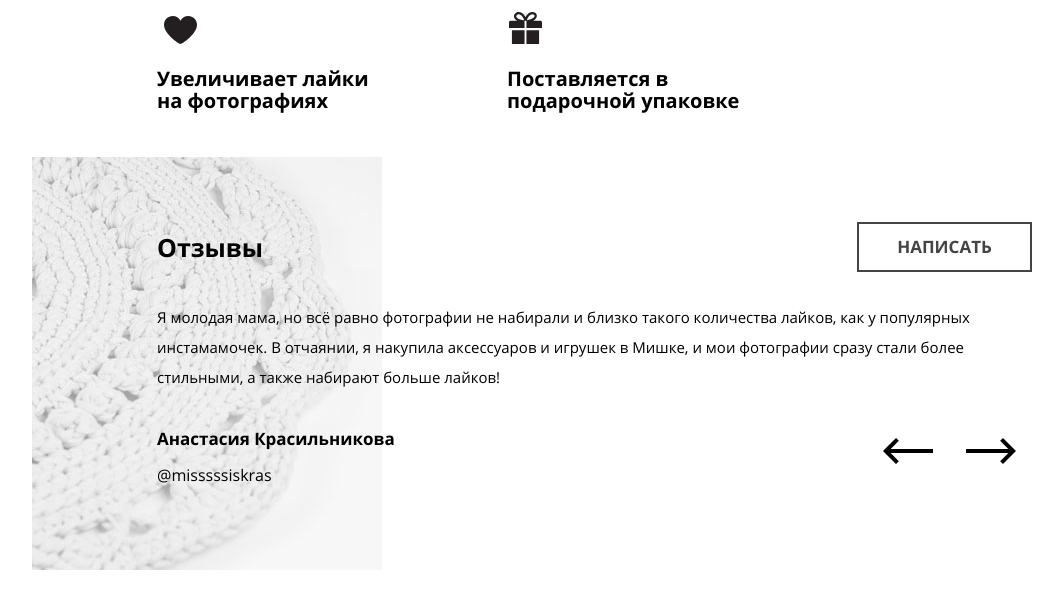
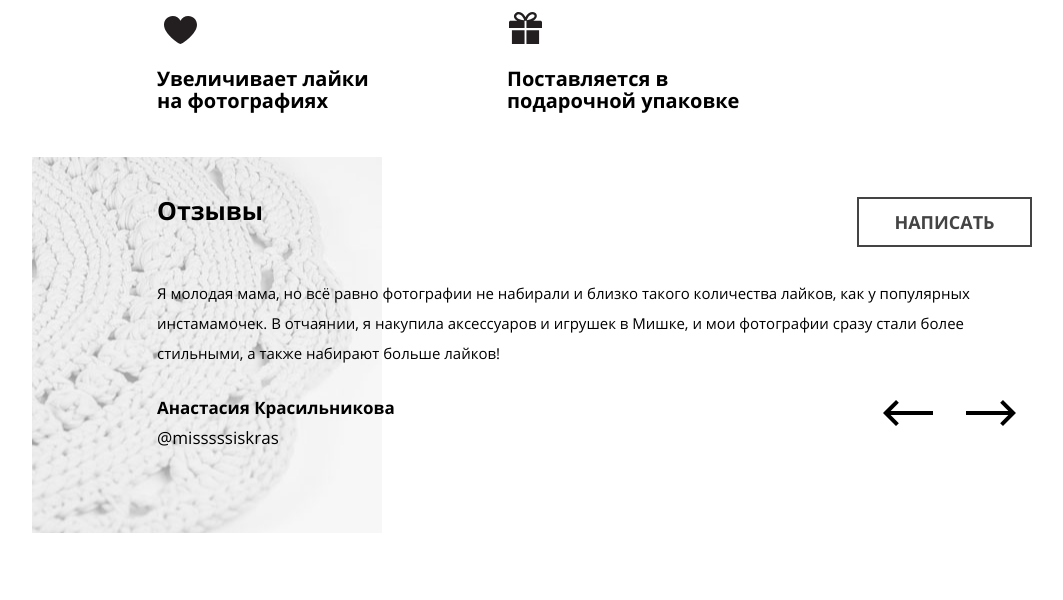
Before and after one commit to Edinorog86/227974-mishka, a website: page index.html in a window 1280 px wide. Shown: the part 2098-2698 px from the top of the page, without its empty margins (133-1196 px from the left). Drawn offline with nearby package versions, Linux system fonts and the light colour scheme; files that its build step writes are made by us from their sources; grey boxes are pictures that could not be loaded.

Commit message:
some pixels

```diff
--- a/sass/blocks/comments.scss
+++ b/sass/blocks/comments.scss
@@ -1,19 +1,21 @@
 .comments__wrapper {
-  padding-top: 65px;
+  padding-top: 38px;
   padding-bottom: 50px;
 }
 
 .comments__title {
   @include mobile-secondary-title;
+  margin-bottom: 23px;
 }
 
 .comments blockquote {
   margin: 0;
+  margin-bottom: 30px;
 }
 
 .comments__text {
   margin: 0;
-  margin-bottom: 35px;
+  margin-bottom: 28px;
   font-size: 15px;
   line-height: 30px;
   font-weight: normal;
@@ -21,7 +23,7 @@
 
 .comments__author {
   display: block;
-  margin-bottom: 13px;
+  margin-bottom: 3px;
   font-size: 17px;
   line-height: 24px;
   font-weight: bold;
@@ -29,13 +31,18 @@
 }
 
 .comments__author-contact {
+  font-size: 17px;
+  line-height: 30px;
   margin: 0;
-  margin-bottom: 34px;
 }
 
 .comments__actions {
   display: flex;
-  margin-bottom: 38px;
+  margin-bottom: 40px;
+}
+
+.comments__button {
+  font-size: 18px;
 }
 
 .comments__left,
```
